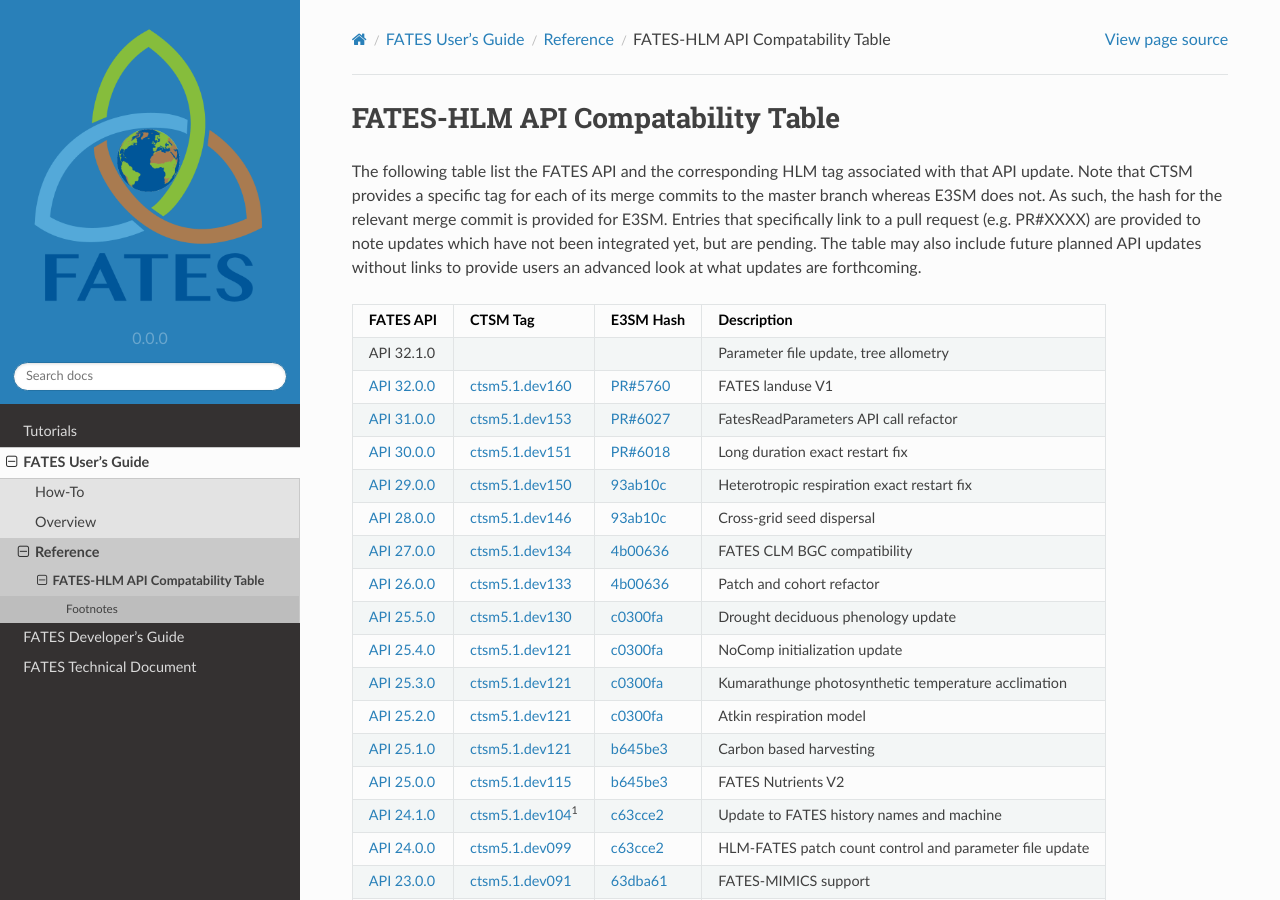
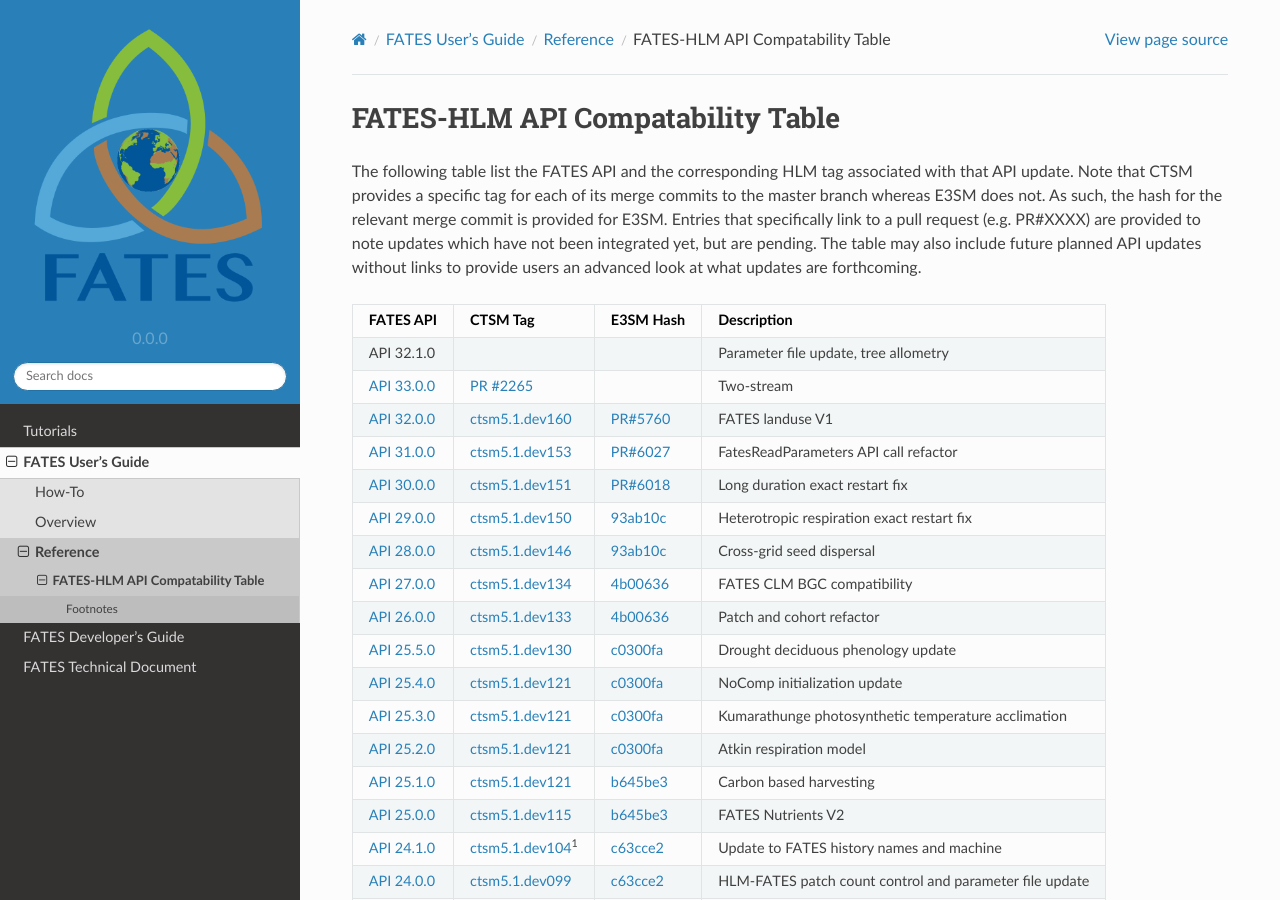
Before and after one commit to NGEET/fates-users-guide, a Sphinx documentation site: the page built from docs/source/user/Table-of-FATES-API-and-HLM-STATUS.md, in a window 1280 px wide and 900 px high. Built offline with Sphinx 7.4.7 and the Read the Docs theme 2.0.0, drawn with Linux system fonts in a browser that asks for light colours.

Commit message:
add two-stream PR links

```diff
--- a/docs/source/user/Table-of-FATES-API-and-HLM-STATUS.md
+++ b/docs/source/user/Table-of-FATES-API-and-HLM-STATUS.md
@@ -5,7 +5,8 @@ The following table list the FATES API and the corresponding HLM tag associated
 | FATES API   | CTSM Tag | E3SM Hash | Description |
 | ----------- | -------- | --------- | ----------- |
 | API 32.1.0 | | | Parameter file update, tree allometry |
-| [API 32.0.0](https://github.com/NGEET/fates/pull/1040) | [ctsm5.1.dev160](https://github.com/ESCOMP/CTSM/releases/tag/ctsm5.1.dev160) | [PR#5760](https://github.com/E3SM-Project/E3SM/pull/5760) | FATES landuse V1 |
+| [API 33.0.0](https://github.com/NGEET/fates/pull/1141) | [PR #2265](https://github.com/ESCOMP/CTSM/pull/2265) | | Two-stream |
+| [API 32.0.0](https://github.com/NGEET/fates/releases/tag/sci.1.70.0_api.32.0.0) | [ctsm5.1.dev160](https://github.com/ESCOMP/CTSM/releases/tag/ctsm5.1.dev160) | [PR#5760](https://github.com/E3SM-Project/E3SM/pull/5760) | FATES landuse V1 |
 | [API 31.0.0](https://github.com/NGEET/fates/releases/tag/sci.1.68.2_api.31.0.0) | [ctsm5.1.dev153](https://github.com/ESCOMP/CTSM/releases/tag/ctsm5.1.dev153) | [PR#6027](https://github.com/E3SM-Project/E3SM/pull/6027) | FatesReadParameters API call refactor |
 | [API 30.0.0](https://github.com/NGEET/fates/releases/tag/sci.1.68.2_api.30.0.0) | [ctsm5.1.dev151](https://github.com/ESCOMP/CTSM/releases/tag/ctsm5.1.dev151) | [PR#6018](https://github.com/E3SM-Project/E3SM/pull/6018) | Long duration exact restart fix |
 | [API 29.0.0](https://github.com/NGEET/fates/releases/tag/sci.1.68.1_api.29.0.0) | [ctsm5.1.dev150](https://github.com/ESCOMP/CTSM/releases/tag/ctsm5.1.dev150) | [93ab10c](https://github.com/E3SM-Project/E3SM/commit/93ab10c892d83c578713e3b9e4f299f7e1d83f35) | Heterotropic respiration exact restart fix |
```
